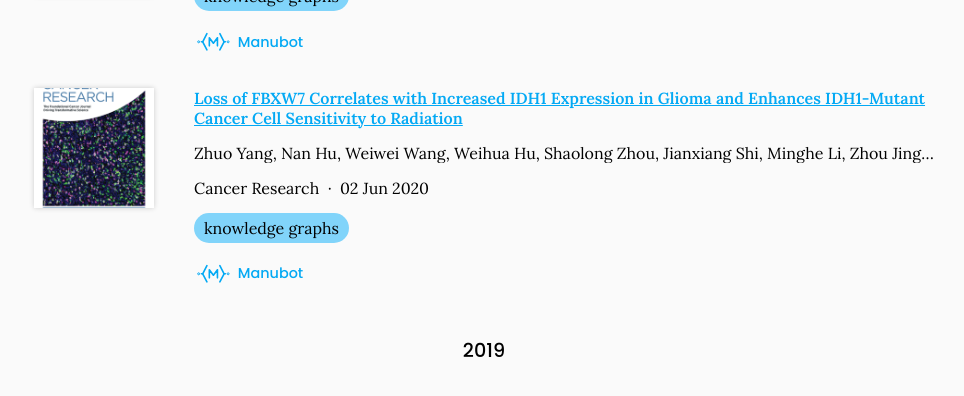
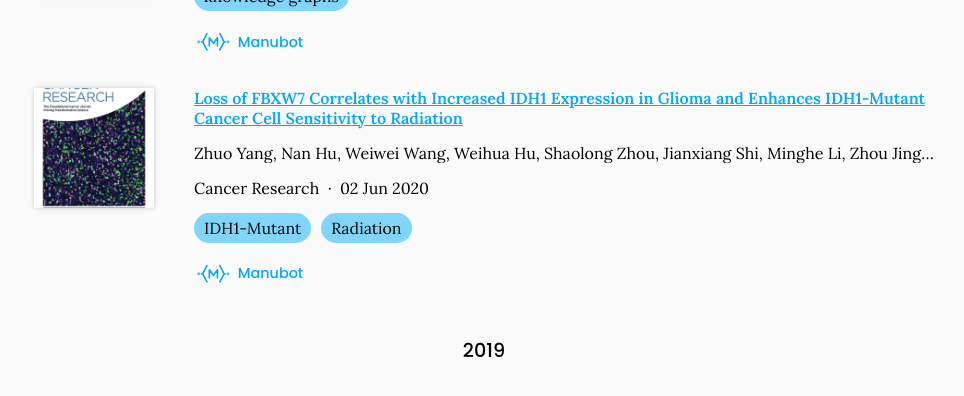
Before and after one commit to sean8purdue/lab-website-template, a Jekyll site: the page built from research/index.md, in a window 1280 px wide and 900 px high, scrolled down 698 px, cut to the strip 42-441 px from the top of the window. Shown: the top 396 px of the strip, without its empty margins (156-1120 px from the left). Built offline with Jekyll 4.4.1, drawn with Linux system fonts in a browser that asks for light colours.

Commit message:
Generate citations

```diff
--- a/_data/citations.yaml
+++ b/_data/citations.yaml
@@ -26,8 +26,9 @@
   - type: manubot
     link: https://greenelab.github.io/knowledge-graph-review/
   tags:
-  - knowledge graphs
-  _cache: e8b87ffc2ea6fa150c5379fff4f3b7b5b50fdea37dcaaf66108ee59892090340
+  - IDH1-Mutant
+  - Radiation
+  _cache: a86f83a4dd05837ef338da34f582fdda84e8e29b4e530f4f17e69f105f9e1b95
 - id: doi:10.1016/j.csbj.2020.05.017
   title: Constructing knowledge graphs and their biomedical applications
   authors:
```
